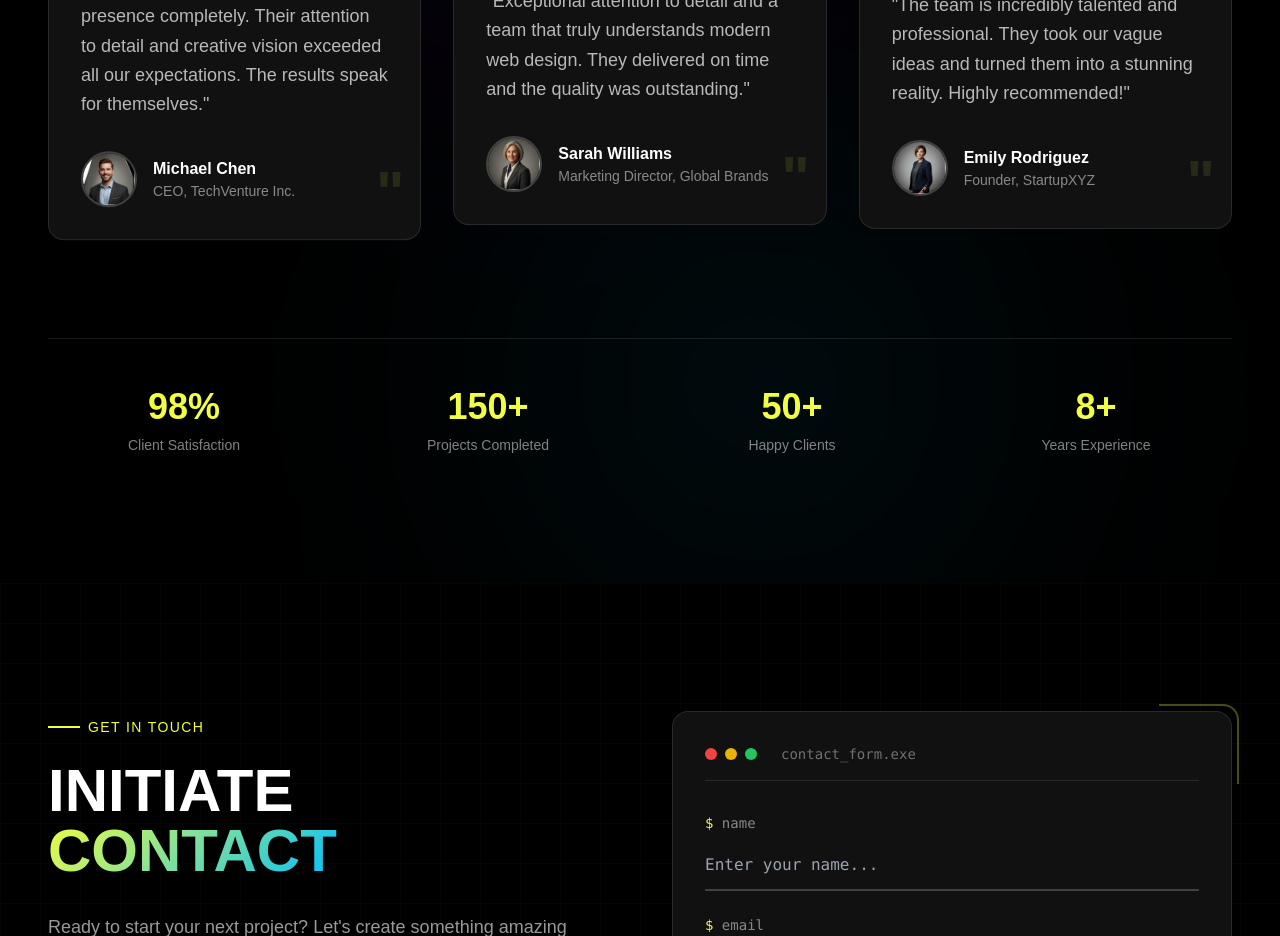
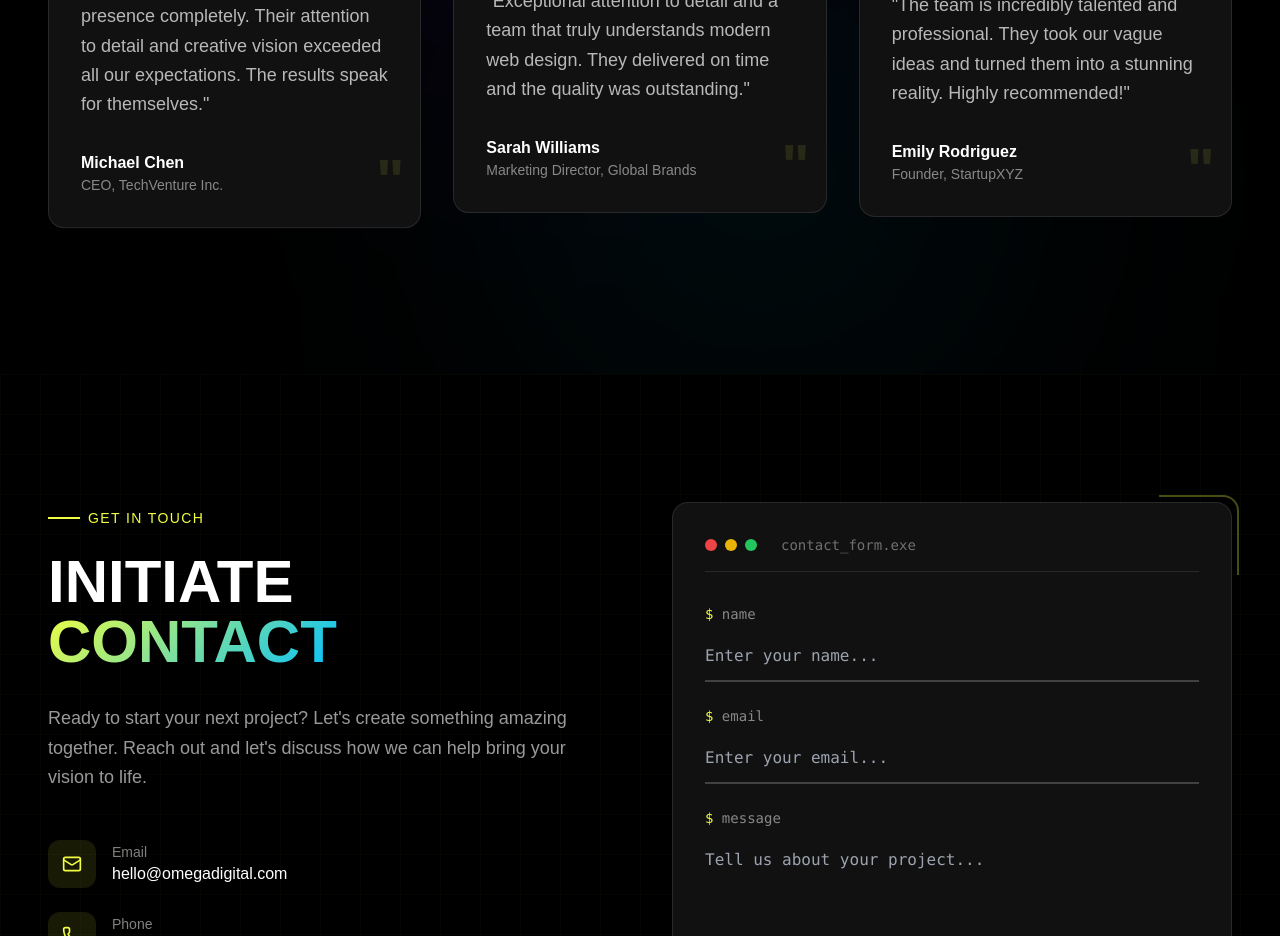
Before and after one commit to connecttraderbrothers/omega-website, a React (Vite) app: page / in a window 1280 px wide. Shown: the part 5020-5956 px from the top of the page. Built offline with nearby package versions, Linux system fonts and the light colour scheme; a web font is replaced by a local one.

Commit message:
Update Testimonials.tsx

```diff
--- a/src/sections/Testimonials.tsx
+++ b/src/sections/Testimonials.tsx
@@ -141,14 +141,6 @@ export default function Testimonials() {
 
                   {/* Author */}
                   <div className="flex items-center gap-4">
-                    <div className="relative">
-                      <img
-                        src={testimonial.image}
-                        alt={testimonial.name}
-                        className="w-14 h-14 rounded-full object-cover border-2 border-white/20"
-                      />
-                      <div className="absolute inset-0 rounded-full border-2 border-neon-yellow/50 scale-110 opacity-0 group-hover:opacity-100 transition-opacity" />
-                    </div>
                     <div>
                       <div className="font-semibold text-white">
                         {testimonial.name}
@@ -173,27 +165,6 @@ export default function Testimonials() {
               </div>
             ))}
           </div>
-
-          {/* Stats Row */}
-          <div
-            className={`grid grid-cols-2 md:grid-cols-4 gap-8 mt-20 pt-12 border-t border-white/10 transition-all duration-700 delay-700 ${
-              isVisible ? 'opacity-100 translate-y-0' : 'opacity-0 translate-y-10'
-            }`}
-          >
-            {[
-              { value: '98%', label: 'Client Satisfaction' },
-              { value: '150+', label: 'Projects Completed' },
-              { value: '50+', label: 'Happy Clients' },
-              { value: '8+', label: 'Years Experience' },
-            ].map((stat) => (
-              <div key={stat.label} className="text-center">
-                <div className="text-3xl sm:text-4xl font-bold text-neon-yellow mb-2">
-                  {stat.value}
-                </div>
-                <div className="text-sm text-white/50">{stat.label}</div>
-              </div>
-            ))}
-          </div>
         </div>
       </div>
     </section>
```
